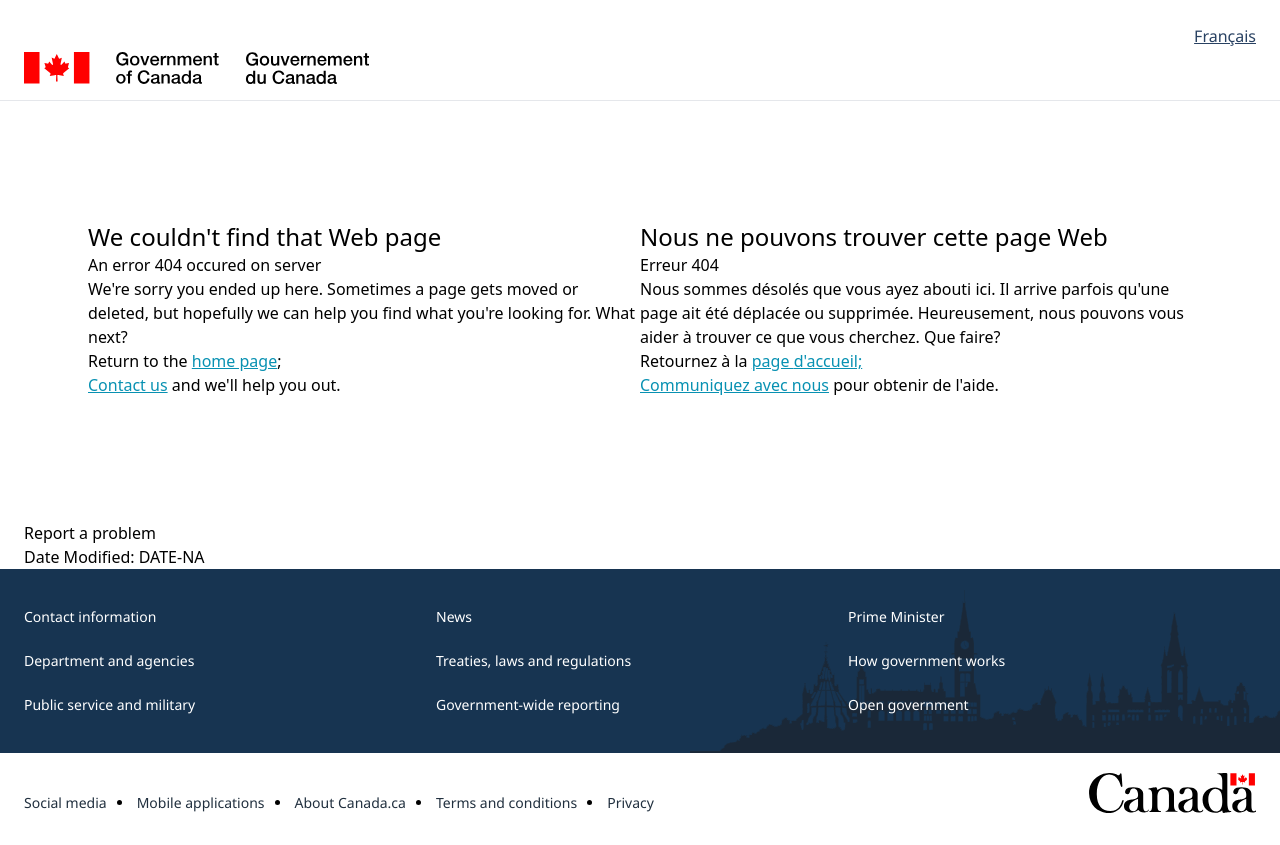
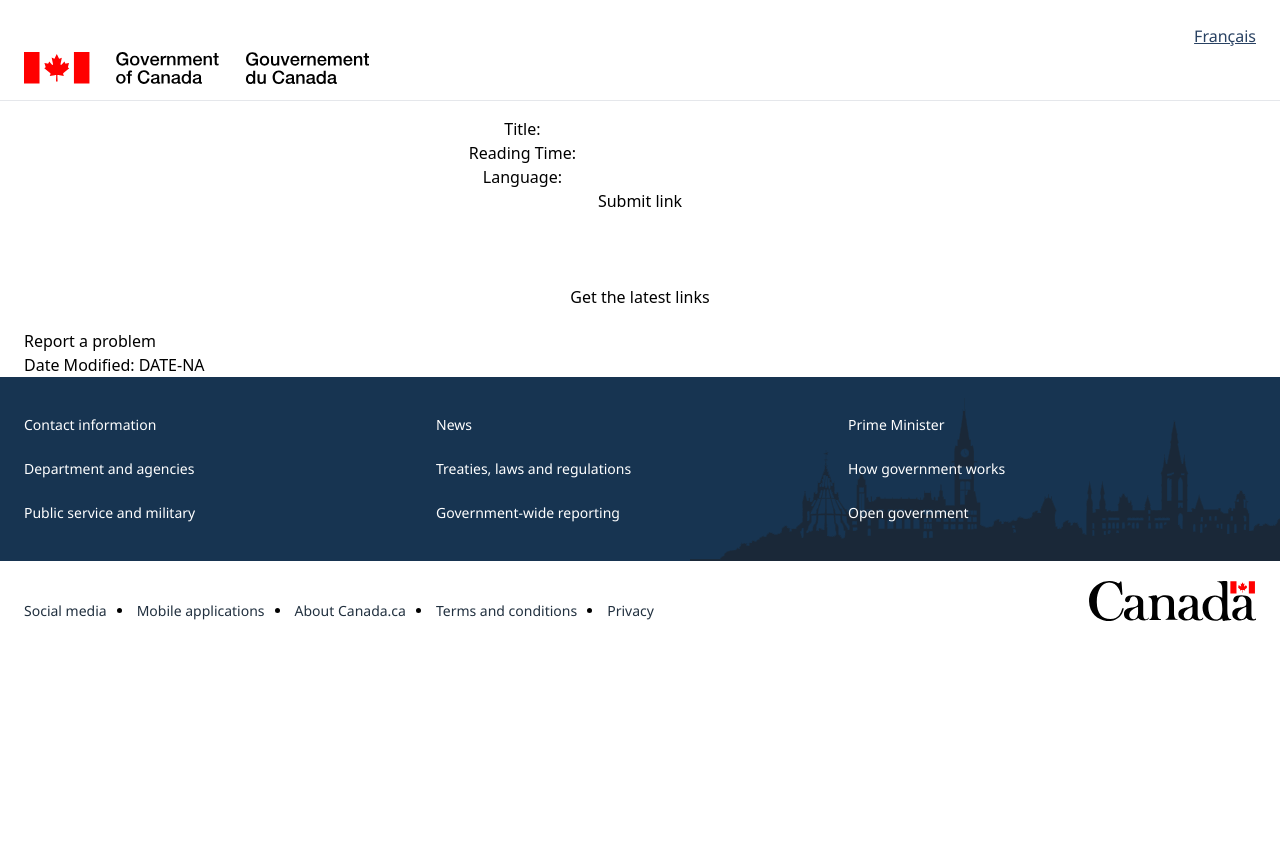
Before and after one commit to britthurley/dts-onboarding-nextapp, a Next.js app: page /links in a window 1280 px wide. Before the commit this address had no page. After the commit the page ends 800 px from the top, so only its background shows below. Built offline with nearby package versions, Linux system fonts and the light colour scheme; a web font is replaced by a local one.

Commit message:
Added link API - add, view and delete functionality

```diff
--- /dev/null
+++ b/database/links.js
@@ -0,0 +1,26 @@
+export const links = [
+  {
+    id: 1,
+    title: 'DevOps Handbook',
+    readingTime: '1 hour',
+    language: 'English',
+  },
+  {
+    id: 2,
+    title: 'Fairy tails',
+    readingTime: '1 hour',
+    language: 'Danish',
+  },
+  {
+    id: 3,
+    title: 'The book of Job',
+    readingTime: '1 hour',
+    language: 'Hebrew',
+  },
+  {
+    id: 4,
+    title: 'Pride and Prejudice',
+    readingTime: '1 hour',
+    language: 'French',
+  },
+]
--- /dev/null
+++ b/pages/api/links/[linkId].js
@@ -0,0 +1,14 @@
+import { links } from '../../../database/links'
+
+export default function handler(req, res) {
+  const { linkId } = req.query
+  if (req.method === 'GET') {
+    const link = links.find((link) => link.id === parseInt(linkId))
+    res.status(200).json(link)
+  } else if (req.method === 'DELETE') {
+    const deletedlink = links.find((link) => link.id === parseInt(linkId))
+    const index = links.findIndex((link) => link.id === parseInt(linkId))
+    links.splice(index, 1)
+    res.status(200).json(deletedlink)
+  }
+}
--- /dev/null
+++ b/pages/api/links/index.js
@@ -0,0 +1,18 @@
+import { links } from '../../../database/links'
+export default function handler(req, res) {
+  if (req.method === 'GET') {
+    res.status(200).json(links)
+  } else if (req.method === 'POST') {
+    const title = req.body.title
+    const pages = req.body.pages
+    const language = req.body.language
+    const newLink = {
+      id: Date.now(),
+      title,
+      pages,
+      language,
+    }
+    links.push(newLink)
+    res.status(201).json(newLink)
+  }
+}
--- /dev/null
+++ b/pages/links/index.js
@@ -0,0 +1,113 @@
+import { useState } from 'react'
+
+function LinksPage() {
+  const [title, setTitle] = useState([])
+  const [readingTime, setReadingTime] = useState([])
+  const [lan, setLan] = useState([])
+  const [links, setLinks] = useState([])
+
+  const deleteLink = async (linkId) => {
+    const response = await fetch(`/api/links/{linkId}`, {
+      method: 'DELETE',
+    })
+    fetchLinks()
+  }
+  const fetchLinks = async () => {
+    const response = await fetch('/api/links')
+    const data = await response.json()
+    console.log(data)
+    setLinks(data)
+  }
+
+  const submitLink = async () => {
+    const response = await fetch('/api/links', {
+      method: 'POST',
+      body: JSON.stringify({
+        title,
+        readingTime,
+        language: lan,
+      }),
+      headers: {
+        'Content-Type': 'application/json',
+      },
+    })
+    const data = await response.json()
+    console.log(data)
+  }
+  return (
+    <>
+      <div align="center">
+        {'Title: '}
+        <input
+          type="text"
+          value={title}
+          onChange={(e) => setTitle(e.target.value)}
+        />
+        <br />
+        {'Reading Time: '}
+        <input
+          type="text"
+          value={readingTime}
+          onChange={(e) => setReadingTime(e.target.value)}
+        />
+        <br />
+        {'Language: '}
+        <input
+          type="text"
+          value={lan}
+          onChange={(e) => setLan(e.target.value)}
+        />
+        <br />
+        <button onClick={submitLink}>Submit link</button>
+      </div>{' '}
+      <br />
+      <br /> <br />
+      <div align="center">
+        <button onClick={fetchLinks}>Get the latest links</button>
+      </div>{' '}
+      {links.map((link) => {
+        return (
+          <div align="center" key={link.id}>
+            {link.id}.<br />
+            {'Title: '}
+            {link.title}.<br />
+            {'Reading Time: '} {link.readingTime}.<br />
+            {'Language: '}
+            {link.language} <br />
+            <button onClick={() => deleteLink(link.id)}>Delete</button>
+            <hr />
+          </div>
+        )
+      })}{' '}
+    </>
+  )
+}
+
+export default LinksPage
+
+export async function getServerSideProps({ locale }) {
+  const meta = {
+    data_en: {
+      title: 'Next Template - Canada.ca',
+      desc: 'English',
+      author: 'Service Canada',
+      keywords: '',
+    },
+    data_fr: {
+      title: 'Next Template - Canada.ca',
+      desc: 'Français',
+      author: 'Service Canada',
+      keywords: '',
+    },
+  }
+
+  return {
+    props: {
+      locale,
+      meta,
+      nextPublicExampleEnv:
+        process.env.NEXT_PUBLIC_ENV_EXAMPLE ?? 'Env variable not set',
+      exampleEnv: process.env.ENV_EXAMPLE ?? 'Env variable not set',
+    },
+  }
+}
```
